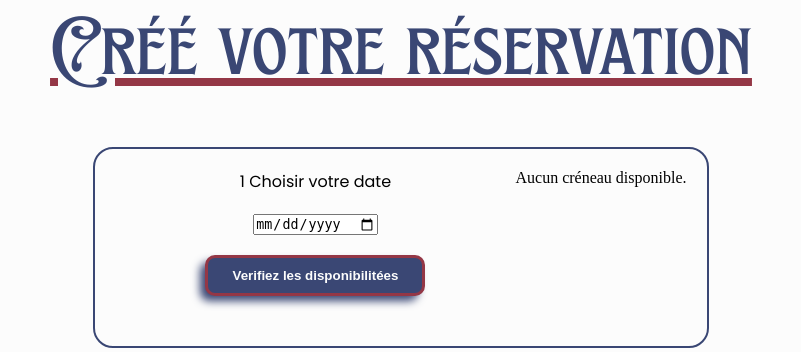
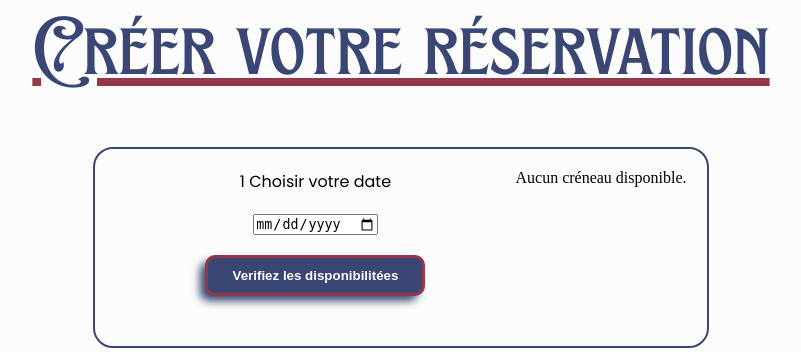
Before and after one commit to AnthonySemprini/barber, a Symfony app: template templates/reservation/new.html.twig in a window 1280 px wide. Shown: the part 150-502 px from the top of the page, without its empty margins (239-1040 px from the left). Run offline with Twig, Linux system fonts and the light colour scheme; the template is opened without the code that fills it, so the values that code supplies are empty; form fields are guessed from the names that the template uses; some libraries are stand-ins or nearby versions.

Commit message:
modif orthographe

```diff
--- a/src/Repository/ReservationRepository.php
+++ b/src/Repository/ReservationRepository.php
@@ -28,7 +28,6 @@ class ReservationRepository extends ServiceEntityRepository
         ->setParameter('isoDate', $isoDate)
         ->getQuery()
         ->getResult();
-
     }
 //    /**
 //     * @return Reservation[] Returns an array of Reservation objects
@@ -61,4 +60,5 @@ class ReservationRepository extends ServiceEntityRepository
 //     "SELECT *
 //      FROM reservation r
 //      WHERE SUBSTRING(r.rdv,1 ,10) = 'votre _date _iso'");
-//      $requetReservationBooked->execute(array("creneauxReserve"=> $requetReservationBooked->getRdv()));
+//      $requetReservationBooked->execute(array("creneauxReserve"
+//      => $requetReservationBooked->getRdv()));
--- a/templates/reservation/new.html.twig
+++ b/templates/reservation/new.html.twig
@@ -6,7 +6,7 @@
 {% block body %}
 
 <div class="reservationPage">
-    <h1>Créé votre réservation</h1>
+    <h1>Créer votre réservation</h1>
     <div class="formSlot">
         <div class="dateForm">
             <!--! formulaire choix de la date -->
```
